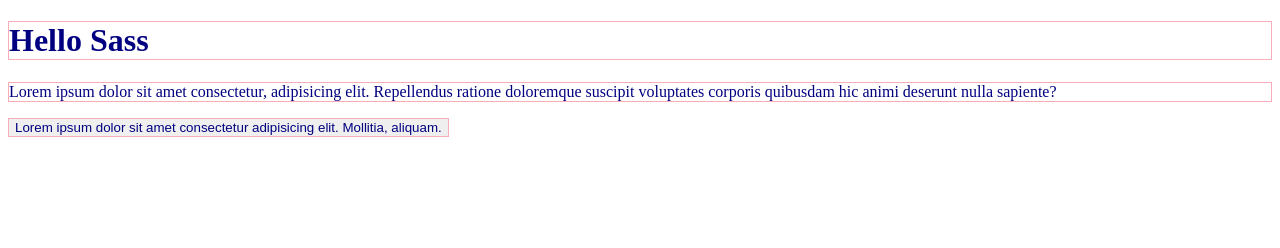
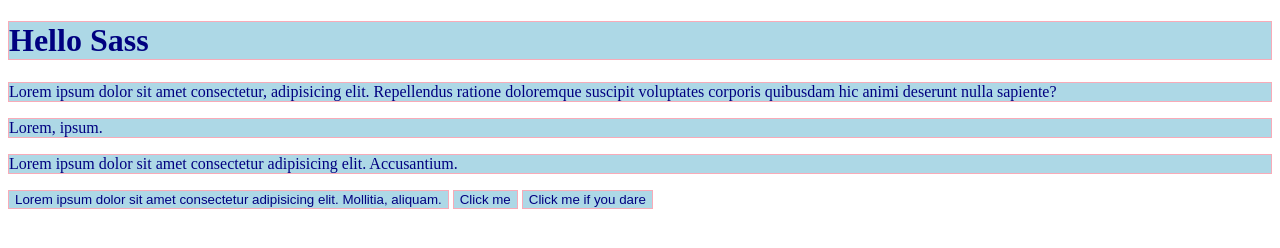
Before and after one commit to 10xMike/html-sass-first, a website: page index.html in a window 1280 px wide. Drawn offline with Linux system fonts and the light colour scheme.

Commit message:
Add background color

```diff
--- a/index.html
+++ b/index.html
@@ -1,5 +1,6 @@
 <!DOCTYPE html>
 <html lang="en">
+
 <head>
     <meta charset="UTF-8">
     <meta http-equiv="X-UA-Compatible" content="IE=edge">
@@ -7,11 +8,18 @@
     <title>Sass First</title>
     <link rel="stylesheet" href="./dist/css/app.css">
 </head>
+
 <body>
     <h1>Hello Sass</h1>
 
-    <p>Lorem ipsum dolor sit amet consectetur, adipisicing elit. Repellendus ratione doloremque suscipit voluptates corporis quibusdam hic animi deserunt nulla sapiente?</p>
+    <p>Lorem ipsum dolor sit amet consectetur, adipisicing elit. Repellendus ratione doloremque suscipit voluptates
+        corporis quibusdam hic animi deserunt nulla sapiente?</p>
+    <p>Lorem, ipsum.</p>
+    <p>Lorem ipsum dolor sit amet consectetur adipisicing elit. Accusantium.</p>
 
     <button>Lorem ipsum dolor sit amet consectetur adipisicing elit. Mollitia, aliquam.</button>
+    <button>Click me</button>
+    <button>Click me if you dare</button>
 </body>
+
 </html>
--- a/src/app.scss
+++ b/src/app.scss
@@ -6,4 +6,5 @@
 h1, p, button{
     color: var(--main-color);
     border: 1px solid var(--secondary-color);
+    background-color: lightblue;
 }
```
Also changed, not shown: dist/css/app.css.
